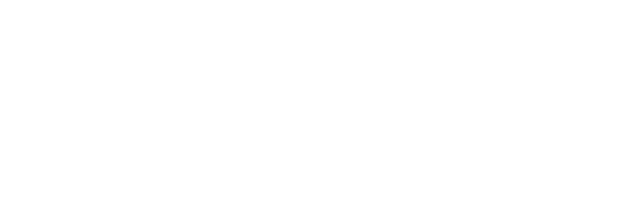
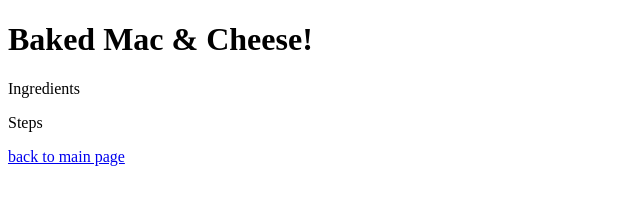
Before and after one commit to DiedToRemoval/odin-recipes, a plain HTML site: page recipes/baked-mac-and-cheese.html in a window 1280 px wide. Shown: the whole page, without its empty margins (0-640 px from the left). Drawn offline with Linux system fonts and the light colour scheme.

Commit message:
Link reicpe to index page & formatting
Add reletive link to baked-mac-and-cheese page
from index page
Add ingredients list to baked baked-mac-and-
cheese page
Add steps list to baked baked-mac-and-cheese page

```diff
--- a/recipes/baked-mac-and-cheese.html
+++ b/recipes/baked-mac-and-cheese.html
@@ -6,6 +6,28 @@
     <title>Baked Mac and Cheese</title>
 </head>
 <body>
+    <h1>Baked Mac & Cheese!</h1>
 
+    <p>Ingredients</p>
+    <ul>
+        <!-- <li>2 tablespoons of butter</li> -->
+        <!-- <li>1/4 cup of finely chopped onion</li> -->
+        <!-- <li>2 tablespoons of all purpose flour</li> -->
+        <!-- <li>2 cups of milk</li> -->
+        <!-- <li>3/4 teasspoon of salt</li> -->
+        <!-- <li>1/2 teaspoon of dry mustart</li> -->
+        <!-- <li>1/4 teaspoon of ground black pepper</li> -->
+        <!-- <li>1 8 ounce package of elbow macaroni</li> -->
+        <!-- <li>2 cups of shredded sharp Cheddar cheese</li> -->
+        <!-- <li>1 8 ounce package of processed American cheese, cut into strips</li> -->
+    </ul>
+
+    <p>Steps</p>
+    <ol>
+        <!-- <li>Preheat oven to 350 degrees F or 175 degrees C.</li> -->
+        <!-- <li></li> -->
+    </ol>
+
+    <a href="../index.html">back to main page</a>
 </body>
 </html>
```
Also changed, not shown: index.html (+4 -0 lines).
